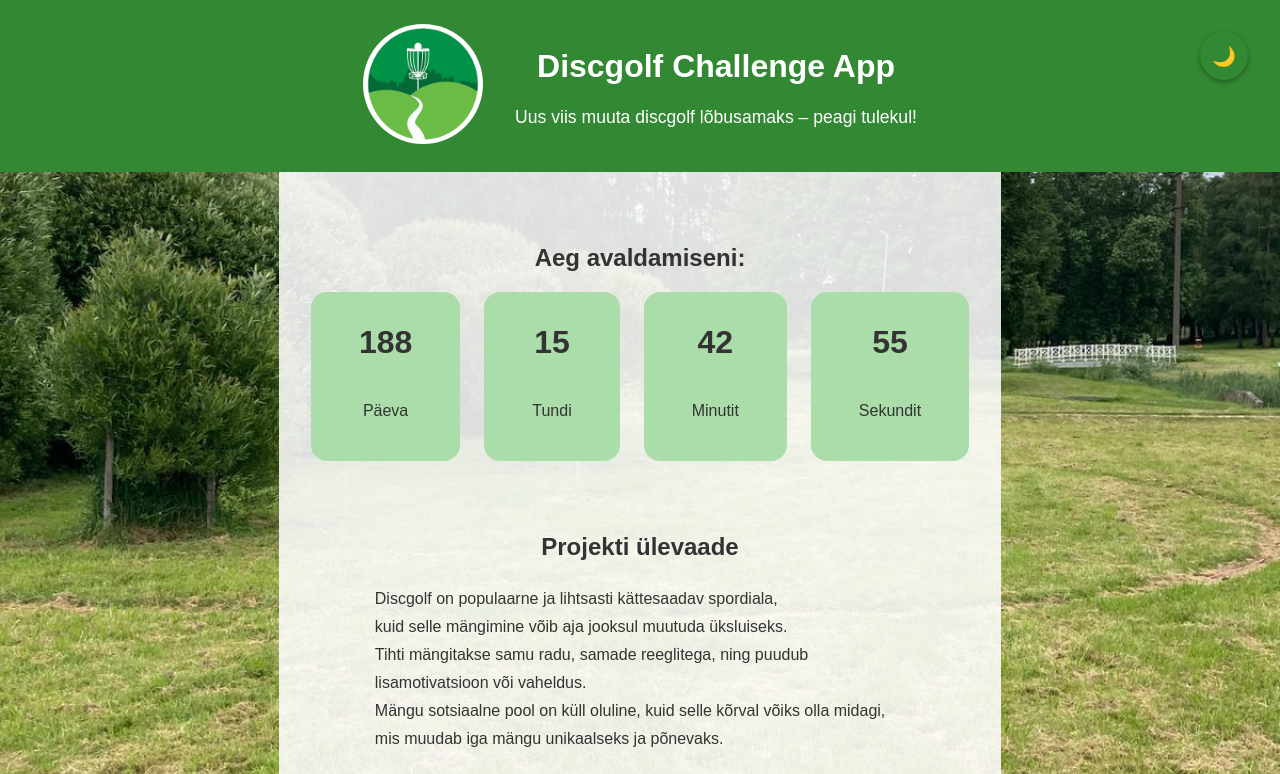
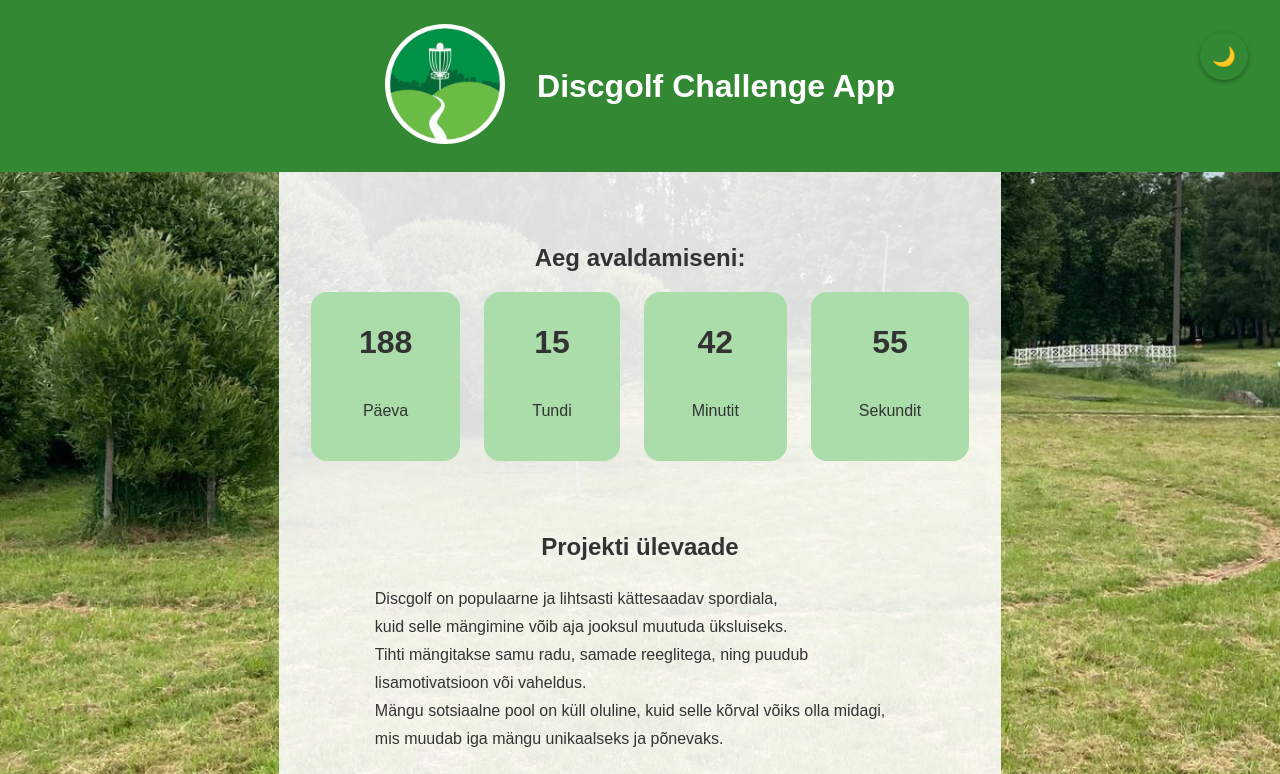
Before and after one commit to kiku69/coming-soon-discgolf, a plain HTML site: page index.html in a window 1280 px wide. Shown: the top 774 px of the page. Drawn offline with Linux system fonts and the light colour scheme.

Commit message:
Removed header subtitle

```diff
--- a/index.html
+++ b/index.html
@@ -15,10 +15,7 @@
     <a href="index.html">
       <img src="images/logo.png" alt="Discgolf Logo" class="logo fade-in">
     </a>
-    <div>
-      <h1 class="fade-in">Discgolf Challenge App</h1>
-      <p class="subtitle fade-in">Uus viis muuta discgolf lõbusamaks – peagi tulekul!</p>
-    </div>
+    <h1 class="fade-in">Discgolf Challenge App</h1>
   </header>
 
   <div class="overlay"></div>
--- a/style.css
+++ b/style.css
@@ -131,8 +131,6 @@ header {
   height: 100%;
 
   display: flex;
-  align-items:     center;
-  justify-content: center;
 
   background: #0000;
   transition: background 0.3s, color 0.3s;
```
Also changed, not shown: premise.html (+1 -4 lines).
